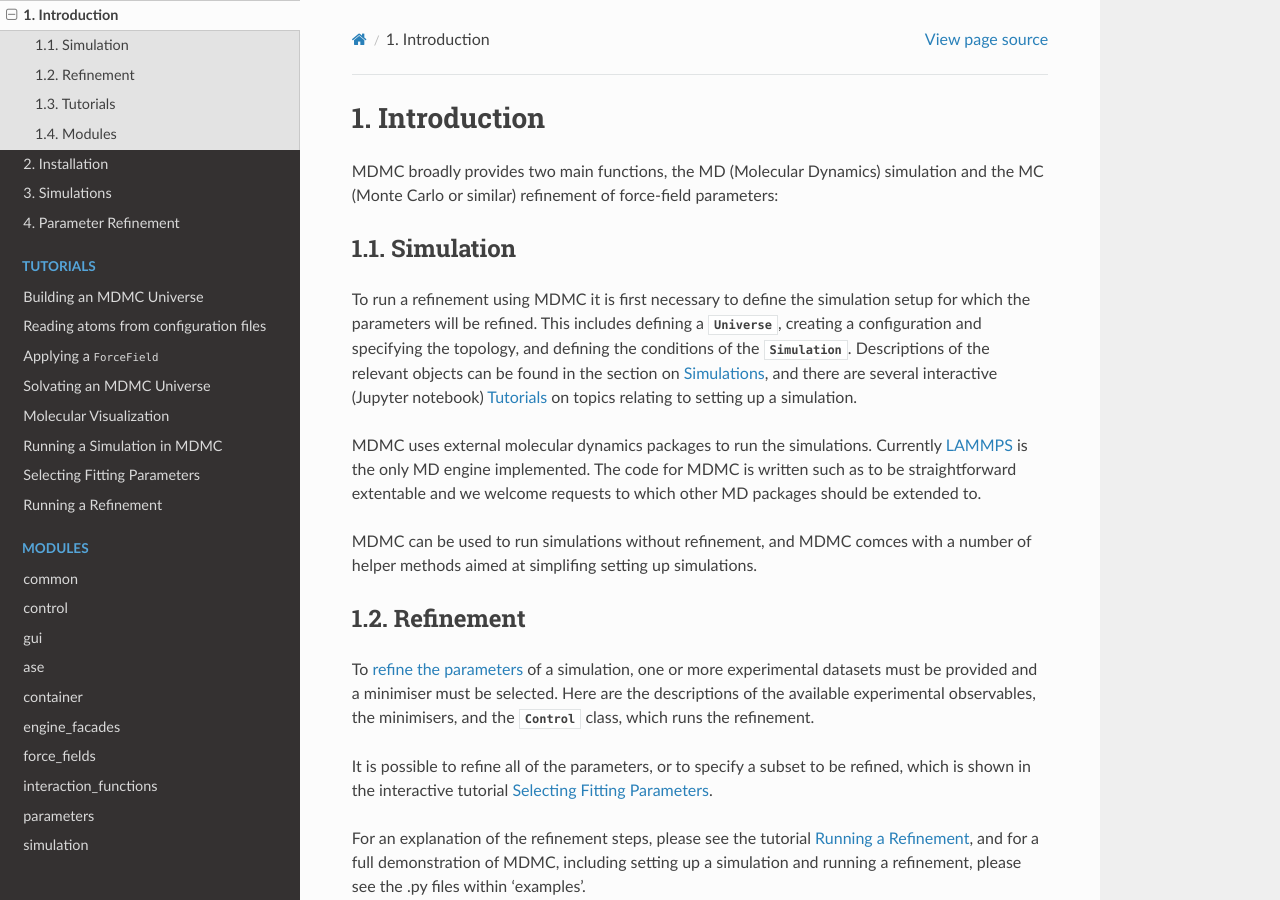
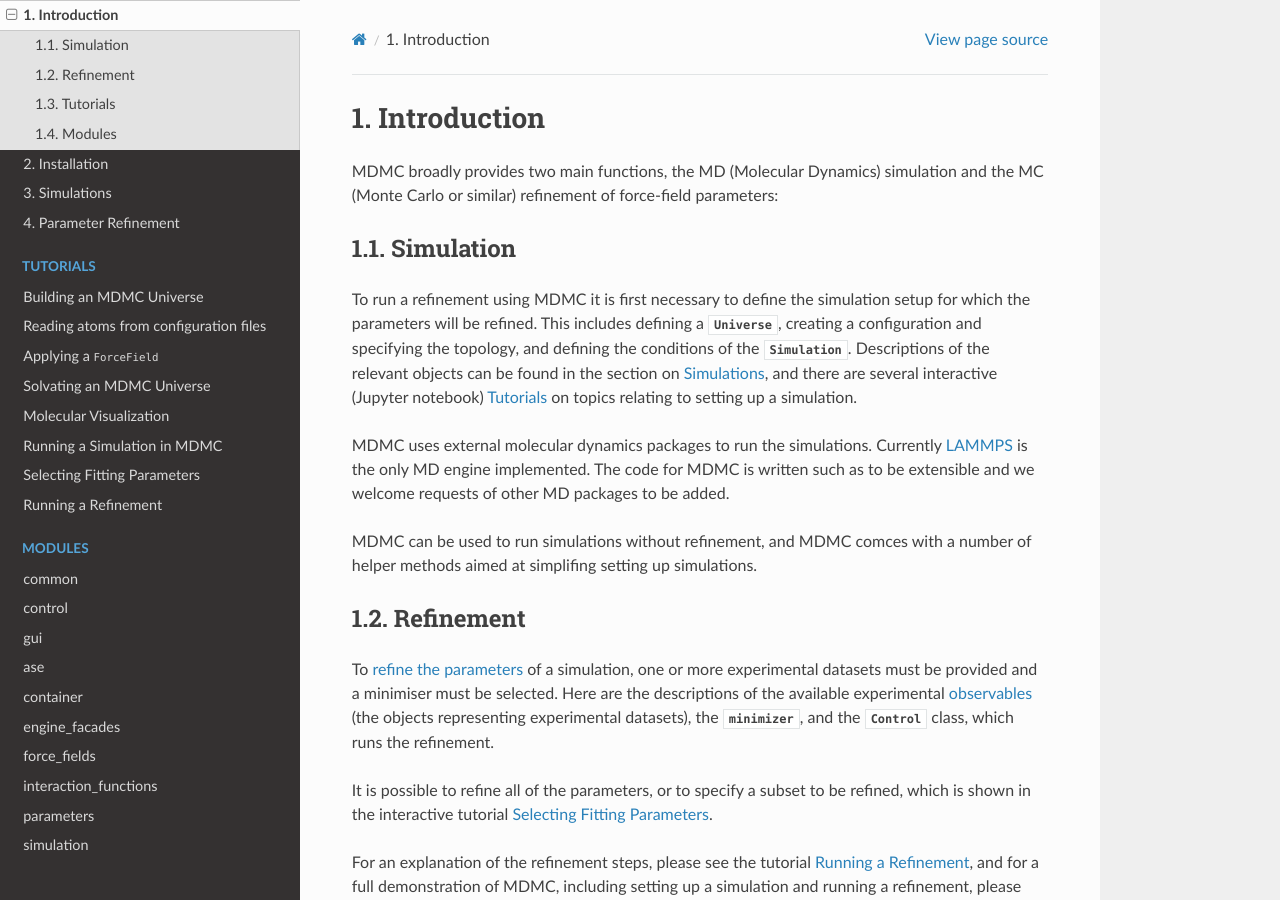
Before and after one commit to ISISNeutronMuon/MDMC, a Sphinx documentation site: the page built from doc/pages/introduction.rst, in a window 1280 px wide and 900 px high. Built offline with Sphinx 7.4.7 and the Read the Docs theme 2.0.0, drawn with Linux system fonts in a browser that asks for light colours.

Commit message:
Added links to observables and minimizers

```diff
--- a/doc/pages/introduction.rst
+++ b/doc/pages/introduction.rst
@@ -20,9 +20,8 @@ simulation.
 
 MDMC uses external molecular dynamics packages to run the simulations.
 Currently `LAMMPS <https://lammps.sandia.gov>`_ is the only MD engine
-implemented. The code for MDMC is written such as to be straightforward
-extentable and we welcome requests to which other MD packages should be
-extended to.
+implemented. The code for MDMC is written such as to be extensible and we
+welcome requests of other MD packages to be added.
 
 MDMC can be used to run simulations without refinement, and MDMC comces
 with a number of helper methods aimed at simplifing setting up simulations.
@@ -31,9 +30,9 @@ Refinement
 ----------
 To :ref:`refine the parameters <parameter-refinement-label>` of a simulation,
 one or more experimental datasets must be provided and a minimiser must be
-selected.  Here are the descriptions of the available experimental observables,
-the minimisers, and the :class:`~MDMC.control.control.Control` class, which runs
-the refinement.
+selected.  Here are the descriptions of the available experimental
+:ref:`observables-modules-label` (the objects representing experimental datasets), the :mod:`~MDMC.refinement.minimizer`, and the
+:class:`~MDMC.control.control.Control` class, which runs the refinement.
 
 It is possible to refine all of the parameters, or to specify a subset to be
 refined, which is shown in the interactive tutorial `Selecting Fitting
```
